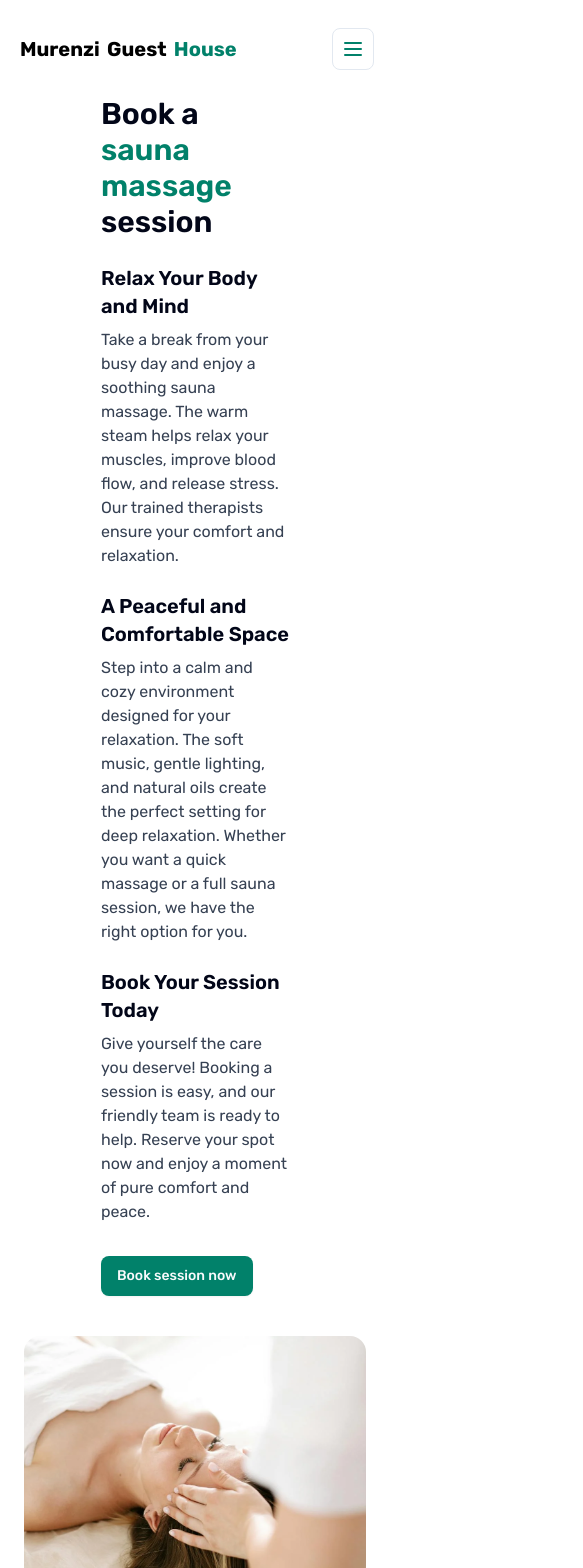
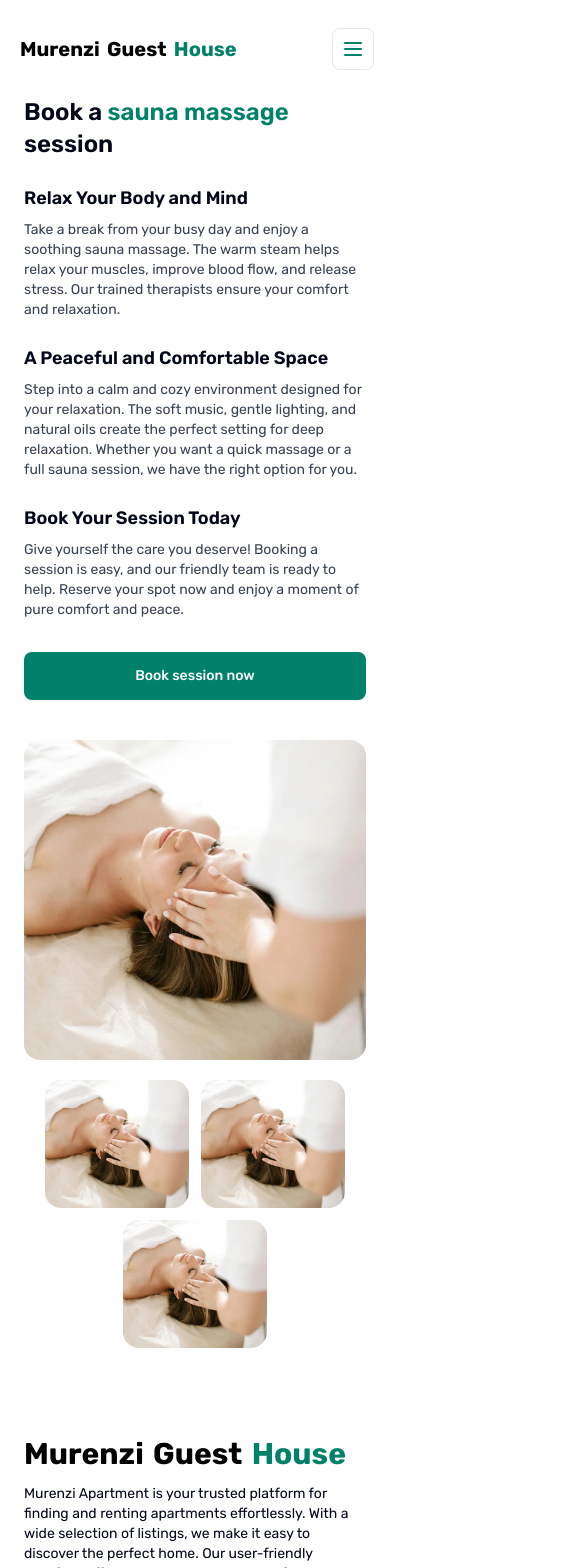
Before and after one commit to fabmukunzi/murenzi-business-group, a Next.js app in the folder frontend/: page /sauna-and-massage in a window 390 px wide. Shown: the top 1568 px of the page, 583 px wide, since content can reach past the window. Built offline with nearby package versions, Linux system fonts and the light colour scheme.

Commit message:
[fix]: sauna-massage page responsiveness

```diff
--- a/frontend/app/sauna-and-massage/page.tsx
+++ b/frontend/app/sauna-and-massage/page.tsx
@@ -37,17 +37,17 @@ const SaunaMassage = () => {
       transition={{ duration: 0.6 }}
       className="flex flex-col md:flex-row justify-center gap-10 mx-6 md:mx-14 items-center my-16 md:my-32"
     >
-      <div className="w-[55%]">
+      <div className="w-full md:w-[55%]">
         <p className="text-primary">Sauna massage</p>
-        <h2 className="text-3xl md:text-4xl font-semibold mb-6 mt-2">
+        <h2 className="text-2xl sm:text-3xl md:text-4xl font-semibold mb-6 mt-2">
           Book a <span className="text-primary">sauna massage</span> session
         </h2>
 
         <div>
-          <h2 className="text-xl md:text-2xl font-semibold">
+          <h2 className="text-lg sm:text-xl md:text-2xl font-semibold">
             Relax Your Body and Mind
           </h2>
-          <p className="text-gray-700 mt-2">
+          <p className="text-gray-700 mt-2 text-sm sm:text-base">
             Take a break from your busy day and enjoy a soothing sauna massage.
             The warm steam helps relax your muscles, improve blood flow, and
             release stress. Our trained therapists ensure your comfort and
@@ -56,10 +56,10 @@ const SaunaMassage = () => {
         </div>
 
         <div className="mt-6">
-          <h2 className="text-xl md:text-2xl font-semibold">
+          <h2 className="text-lg sm:text-xl md:text-2xl font-semibold">
             A Peaceful and Comfortable Space
           </h2>
-          <p className="text-gray-700 mt-2">
+          <p className="text-gray-700 mt-2 text-sm sm:text-base">
             Step into a calm and cozy environment designed for your relaxation.
             The soft music, gentle lighting, and natural oils create the perfect
             setting for deep relaxation. Whether you want a quick massage or a
@@ -68,17 +68,20 @@ const SaunaMassage = () => {
         </div>
 
         <div className="mt-6">
-          <h2 className="text-xl md:text-2xl font-semibold">
+          <h2 className="text-lg sm:text-xl md:text-2xl font-semibold">
             Book Your Session Today
           </h2>
-          <p className="text-gray-700 mt-2">
+          <p className="text-gray-700 mt-2 text-sm sm:text-base">
             Give yourself the care you deserve! Booking a session is easy, and
             our friendly team is ready to help. Reserve your spot now and enjoy
             a moment of pure comfort and peace.
           </p>
         </div>
 
-        <Button className="mt-8" onClick={() => setIsOpen(true)}>
+        <Button
+          className="mt-8 h-12 w-full sm:w-auto"
+          onClick={() => setIsOpen(true)}
+        >
           Book session now
         </Button>
       </div>
@@ -87,34 +90,34 @@ const SaunaMassage = () => {
         initial={{ opacity: 0, scale: 0.9 }}
         animate={{ opacity: 1, scale: 1 }}
         transition={{ duration: 0.6 }}
-        className="md:w-[50%]"
+        className="w-full md:w-[50%]"
       >
         <Image
           src={SaunaImg1}
           alt="Sauna massage Image"
-          className="object-cover h-80 rounded-2xl"
+          className="object-cover h-80 w-full rounded-2xl"
         />
-        <div className="flex gap-5 mt-5">
+        <div className="flex gap-3 flex-wrap mt-5 justify-center">
           <Image
             src={SaunaImg1}
             alt="Sauna massage Image"
-            className="object-cover h-40 w-44 rounded-2xl"
+            className="object-cover md:h-40 h-32 md:w-44 w-36 rounded-2xl"
           />
           <Image
             src={SaunaImg1}
             alt="Sauna massage Image"
-            className="object-cover h-40 w-44 rounded-2xl"
+            className="object-cover md:h-40 h-32 md:w-44 w-36 rounded-2xl"
           />
           <Image
             src={SaunaImg1}
             alt="Sauna massage Image"
-            className="object-cover h-40 w-44 rounded-2xl"
+            className="object-cover md:h-40 h-32 md:w-44 w-36 rounded-2xl"
           />
         </div>
       </motion.div>
 
       <Dialog open={isOpen} onOpenChange={setIsOpen}>
-        <DialogContent className="max-w-md">
+        <DialogContent className="max-w-md w-full">
           <DialogHeader>
             <DialogTitle>Book Your Sauna Session</DialogTitle>
             <DialogDescription>
```
